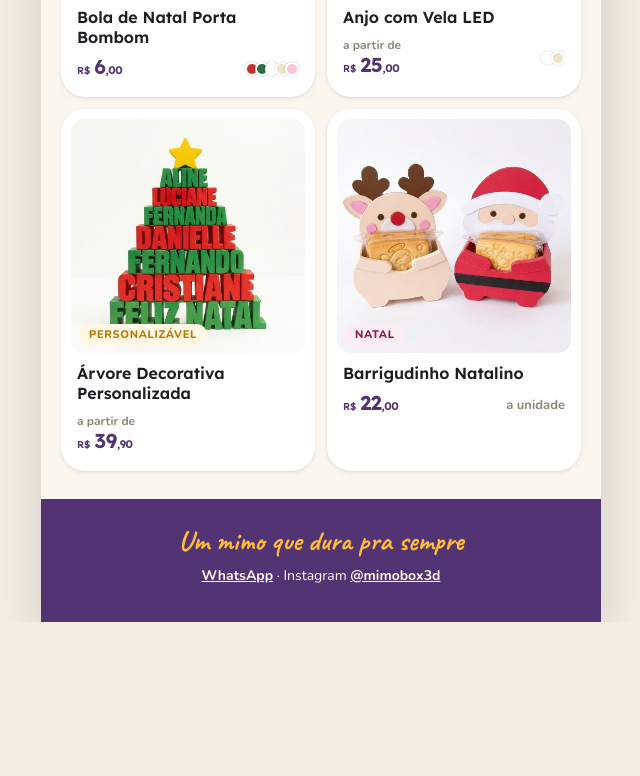
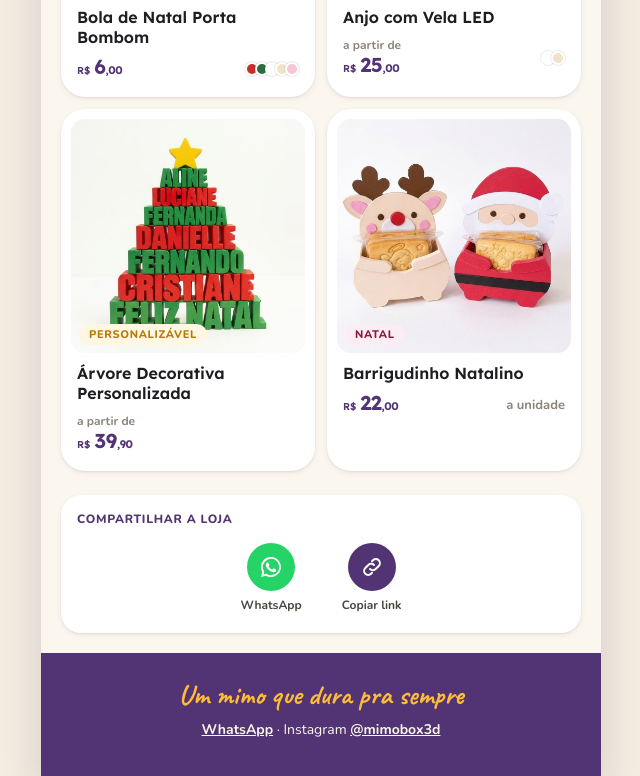
Before and after one commit to katiafrancoso/mimobox, a plain HTML site: page index.html in a window 1280 px wide. Shown: the part 1136-1912 px from the top of the page, without its empty margins (319-959 px from the left). Before the commit the page ends 1758 px from the top, so only its background shows below. Drawn offline with Linux system fonts and the light colour scheme.

Commit message:
Adiciona compartilhar (WhatsApp e copiar link) na página inicial do catálogo
Co-Authored-By: Claude Haiku 5.5 <noreply@anthropic.com>
Claude-Session: https://claude.ai/code/session_013k6HDjZPYhNMboV8yKLANn

```diff
--- a/index.html
+++ b/index.html
@@ -274,8 +274,14 @@ function catalog(){
   <div class="sec"><h2>Catálogo</h2><span class="hand">feito com carinho ♡</span></div>
   ${cats.length>2?`<div class="chips" role="group" aria-label="Categorias">${cats.map(c=>`<button class="chip" data-cat="${c}" aria-pressed="${filtro===c}">${c!=='Tudo'?`<span class="dot" style="background:var(--${CATS[c]}-500)"></span>`:''}${c}</button>`).join('')}</div>`:''}
   <div class="grid">${list.length?list.map(card).join(''):'<p class="empty">Nada por aqui ainda.</p>'}</div>
+  <div class="homeshare" style="padding:16px 20px 0"><div class="share"><div class="lbl">Compartilhar a loja</div><div class="shbtns">
+    <a class="shb" id="sh-wa-home" target="_blank" rel="noopener"><span class="ic" style="background:var(--wa)"><svg class="f" aria-hidden="true"><use href="#i-wa"/></svg></span>WhatsApp</a>
+    <button class="shb" data-sh="home"><span class="ic" style="background:var(--uva-700)">${ico('link','')}</span>Copiar link</button>
+  </div></div></div>
   ${foot()}`;
   app.querySelectorAll('.chip').forEach(b=>b.onclick=()=>{filtro=b.dataset.cat;try{sessionStorage.setItem('mimo-cat',filtro)}catch(e){};catalog()});
+  document.getElementById('sh-wa-home').href='https://wa.me/?text='+encodeURIComponent('Olha os mimos da MimoBox 3D: presentes e lembrancinhas impressos em 3D\n'+LOJA.site);
+  app.querySelectorAll('[data-sh="home"]').forEach(b=>b.onclick=()=>copiar(LOJA.site));
 }
 function card(p){
   const extra=p.colors?`<div class="swatches" aria-label="${p.colors.length} cores">${p.colors.map(c=>`<span style="background:${c}"></span>`).join('')}</div>`:p.unit?`<span class="unit">${esc(p.unit)}</span>`:'';
```
